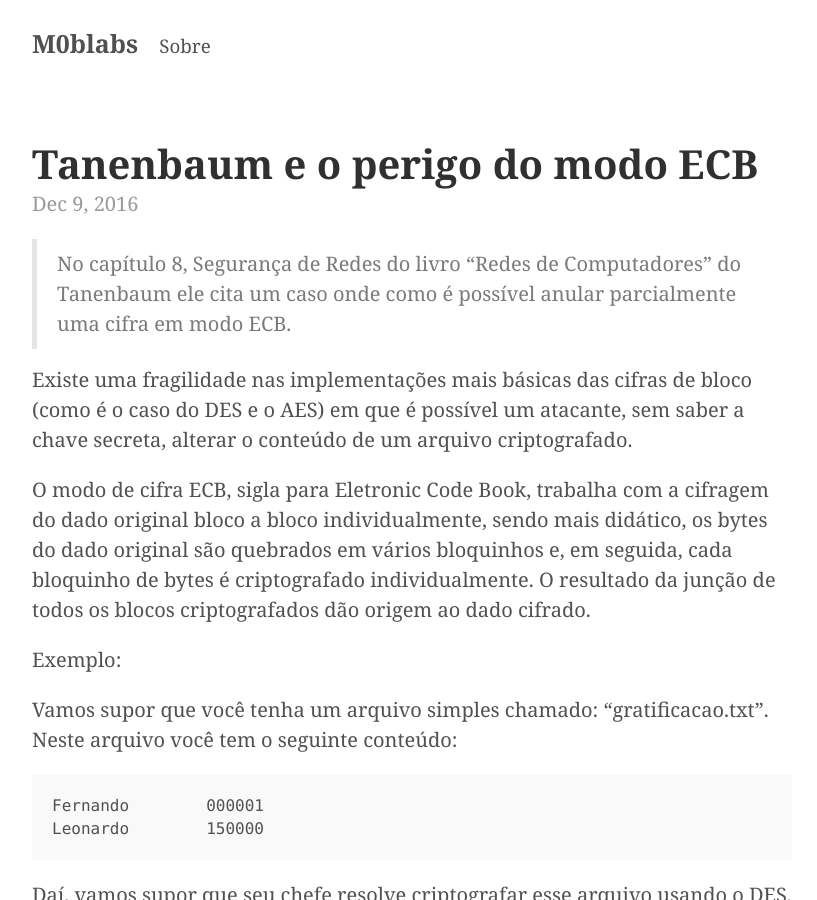
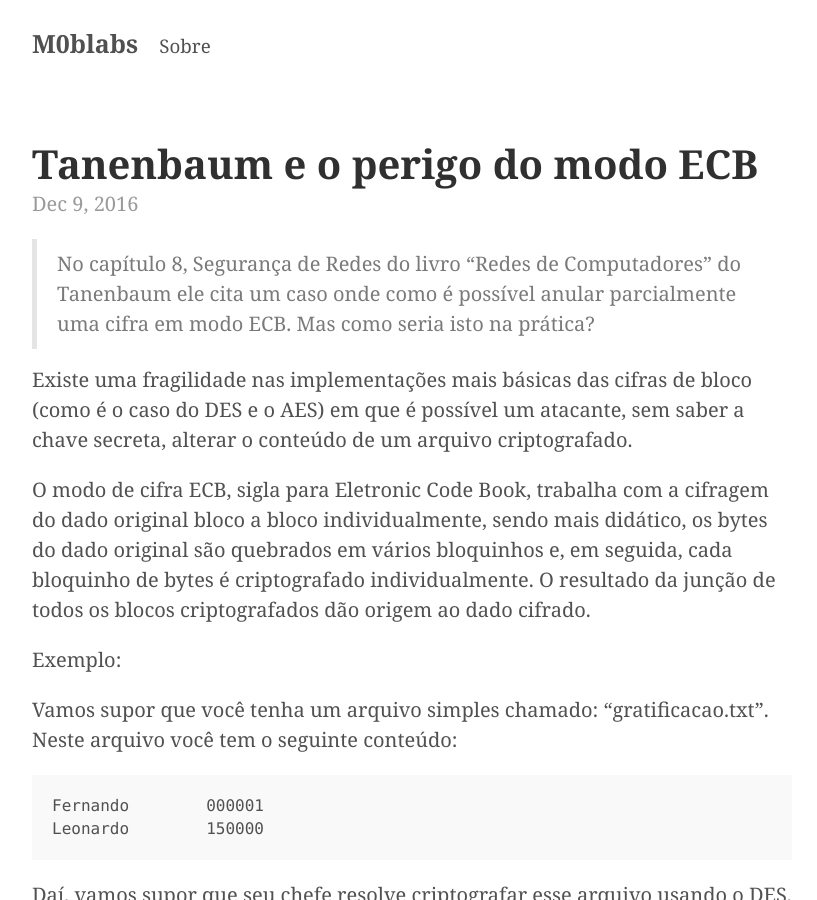
Before and after one commit to Kingm0b/jekyll-minimal-theme, a Jekyll site: the page built from _posts/2016-12-09-ecb-flaw.md, in a window 1280 px wide and 900 px high. Shown: the whole window, without its empty margins (228-1045 px from the left). Built offline with Jekyll 4.4.1, drawn with Linux system fonts in a browser that asks for light colours.

Commit message:
Update 2016-12-09-ecb-flaw.md

```diff
--- a/_posts/2016-12-09-ecb-flaw.md
+++ b/_posts/2016-12-09-ecb-flaw.md
@@ -3,7 +3,7 @@
 title: "Tanenbaum e o perigo do modo ECB"
 ---
 
-> No capítulo 8, Segurança de Redes do livro "Redes de Computadores" do Tanenbaum ele cita um caso onde como é possível anular parcialmente uma cifra em modo ECB.
+> No capítulo 8, Segurança de Redes do livro "Redes de Computadores" do Tanenbaum ele cita um caso onde como é possível anular parcialmente uma cifra em modo ECB. Mas como seria isto na prática?
 
 Existe uma fragilidade nas implementações mais básicas das cifras de bloco (como é o caso do DES e o AES) em que é possível um atacante, sem saber a chave secreta, alterar o conteúdo de um arquivo criptografado.
 
```
